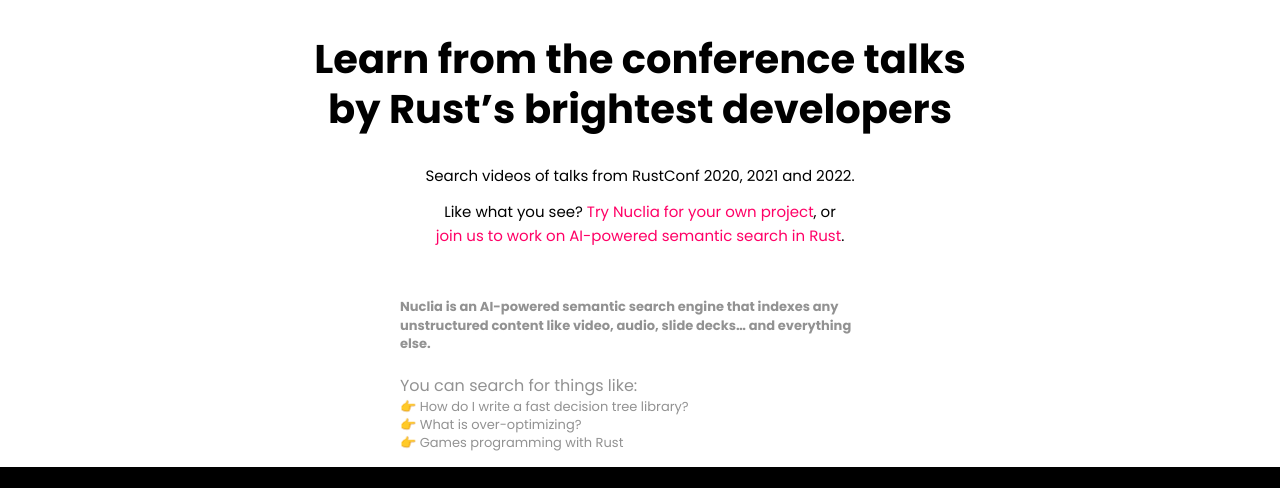
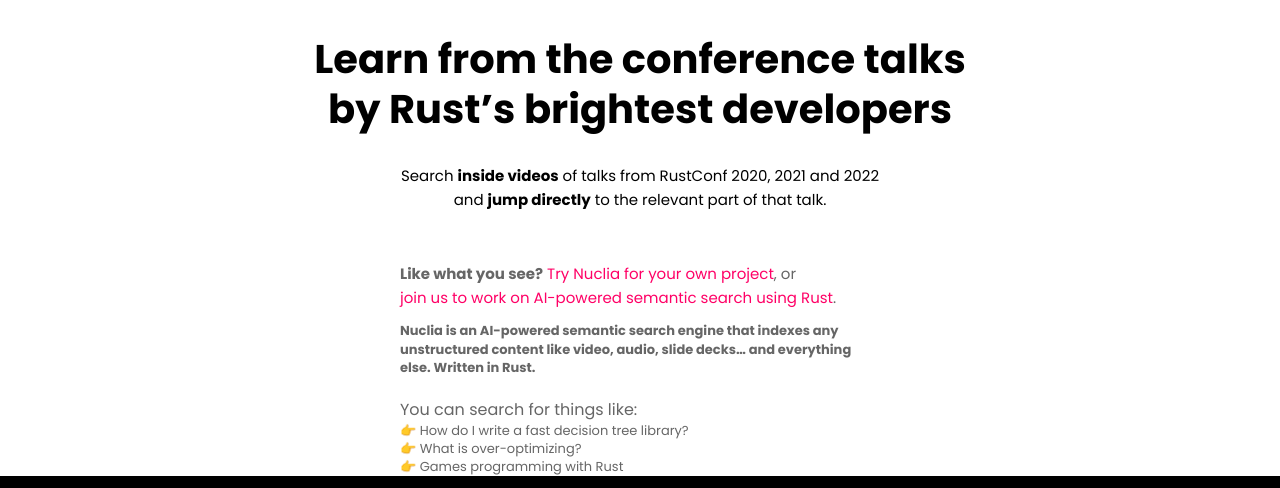
Before and after one commit to borinot/Svelte, a plain HTML site: page index.html in a window 1280 px wide. Shown: the part 233-721 px from the top of the page. Drawn offline with Linux system fonts and the light colour scheme; a script that the page names is missing.

Commit message:
More layout improvements

```diff
--- a/css/main.css
+++ b/css/main.css
@@ -14,10 +14,6 @@ a {
   color: #ff0066;
   transition: color .2s linear;
   text-decoration: none;
-}
-
-a:hover {
-  color: #000;
 }
 
 .main-container {
@@ -88,7 +84,7 @@ h2 {
 }
 
 .suggestions {
-  color: #929292;
+  color: #666;
   line-height: 1.4;
   text-align: left;
   margin-top: 30px;
--- a/index.html
+++ b/index.html
@@ -45,9 +45,7 @@
 
         <section class="title">
             <h1>Learn from the conference talks <br>by Rust’s brightest developers</h1>
-            <h2>Search videos of talks from RustConf 2020, 2021 and 2022.</h2>
-            <h2> Like what you see?
-            <a href="https://nuclia.com/careers/rust-developer/">Try Nuclia for your own project</a>, or <br><a href="https://nuclia.com/careers/rust-developer/">join us to work on AI-powered semantic search in Rust</a>.</h2>
+            <h2>Search <b>inside videos</b> of talks from RustConf 2020, 2021 and 2022 <br>and <b>jump directly</b> to the relevant part of that talk.</h2>
 
         </section>
 
@@ -57,7 +55,10 @@
         </section>
 
             <div class="suggestions">
-                <h3>Nuclia is an AI-powered semantic search engine that indexes any <br>unstructured content like video, audio, slide decks&hellip; and everything <br>else.</h3>
+            <h2> <b>Like what you see?</b>
+            <a href="https://nuclia.com/careers/rust-developer/">Try Nuclia for your own project</a>, or <br><a href="https://nuclia.com/careers/rust-developer/">join us to work on AI-powered semantic search using Rust</a>.</h2>
+
+                <h3>Nuclia is an AI-powered semantic search engine that indexes any <br>unstructured content like video, audio, slide decks&hellip; and everything <br>else. Written in Rust.</h3>
 
                    <br>You can search for things like:
                 <ul>
```
